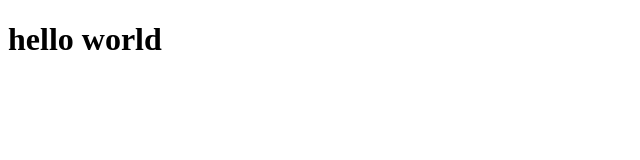
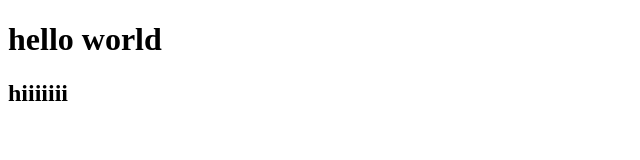
Before and after one commit to rizky456987/belajar-git1, a plain HTML site: page index.html in a window 1280 px wide. Shown: the whole page, without its empty margins (0-640 px from the left). Drawn offline with Linux system fonts and the light colour scheme.

Commit message:
perubahan pertama

```diff
--- a/index.html
+++ b/index.html
@@ -7,5 +7,6 @@
 </head>
 <body>
     <h1>hello world</h1>
+    <h2>hiiiiiii</h2>
 </body>
 </html>
```
